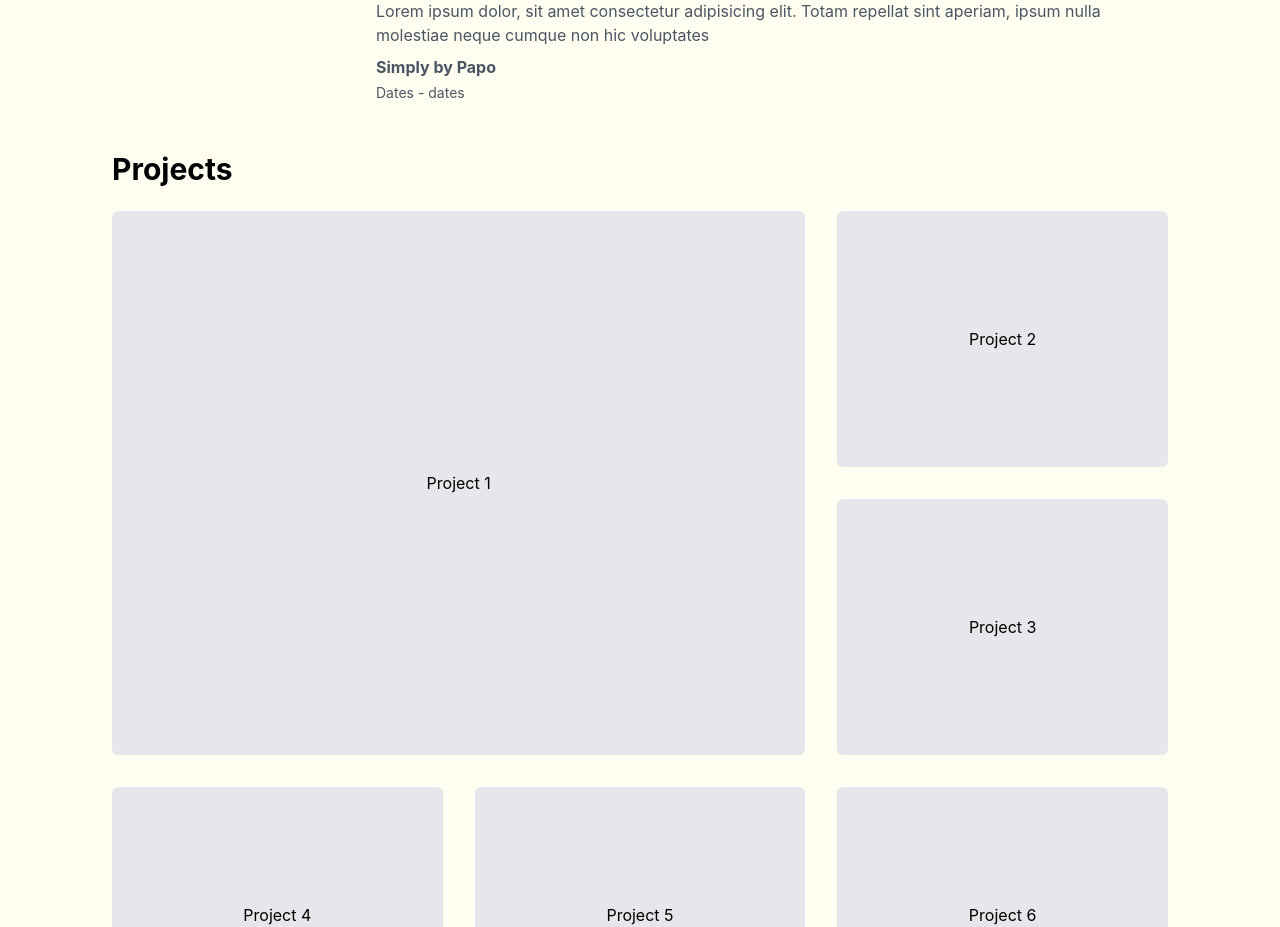
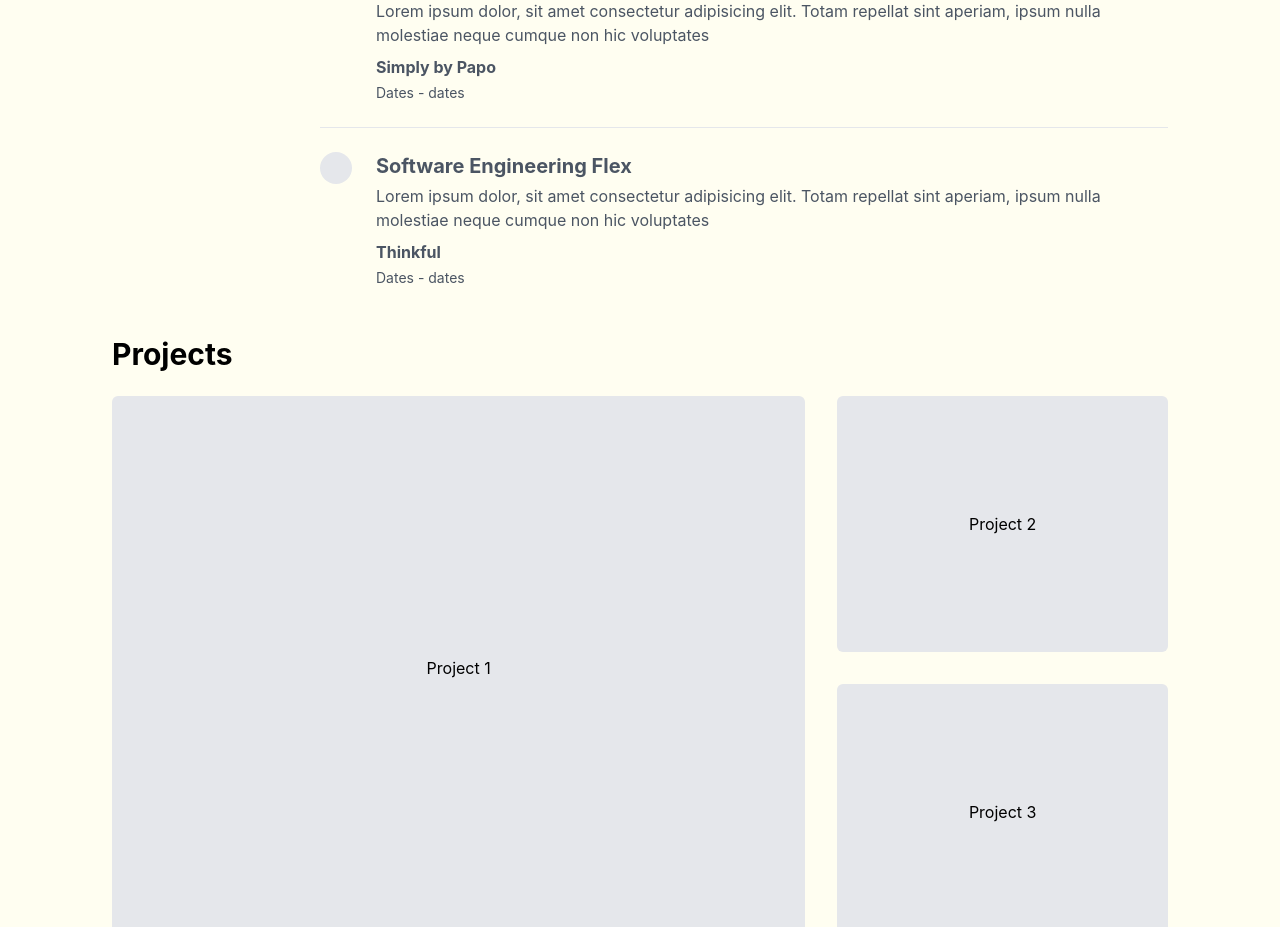
Before and after one commit to miki-saarna/portfolio-v2, a React (Create React App) app in the folder frontend/: page / in a window 1280 px wide. Shown: the part 1243-2170 px from the top of the page. Built offline with nearby package versions, Linux system fonts and the light colour scheme.

Commit message:
Added education experience

```diff
--- a/frontend/src/home/bio/tabs/experiences.tsx
+++ b/frontend/src/home/bio/tabs/experiences.tsx
@@ -33,6 +33,16 @@ export default function Experiences(): JSX.Element {
           <div className="mt-1 text-sm">Dates - dates</div>
         </div>
       </div>
+      <div className="flex pt-6">
+        {/* img */}
+        <div className="h-8 min-w-8 rounded-full bg-gray-200"></div>
+        <div className="flex flex-col ml-6 text-left">
+          <div className="text-xl font-bold">Software Engineering Flex</div>
+          <div className="mt-1">Lorem ipsum dolor, sit amet consectetur adipisicing elit. Totam repellat sint aperiam, ipsum nulla molestiae neque cumque non hic voluptates</div>
+          <div className="mt-2 text-base font-bold">Thinkful</div>
+          <div className="mt-1 text-sm">Dates - dates</div>
+        </div>
+      </div>
     </div>
   )
 }
```
